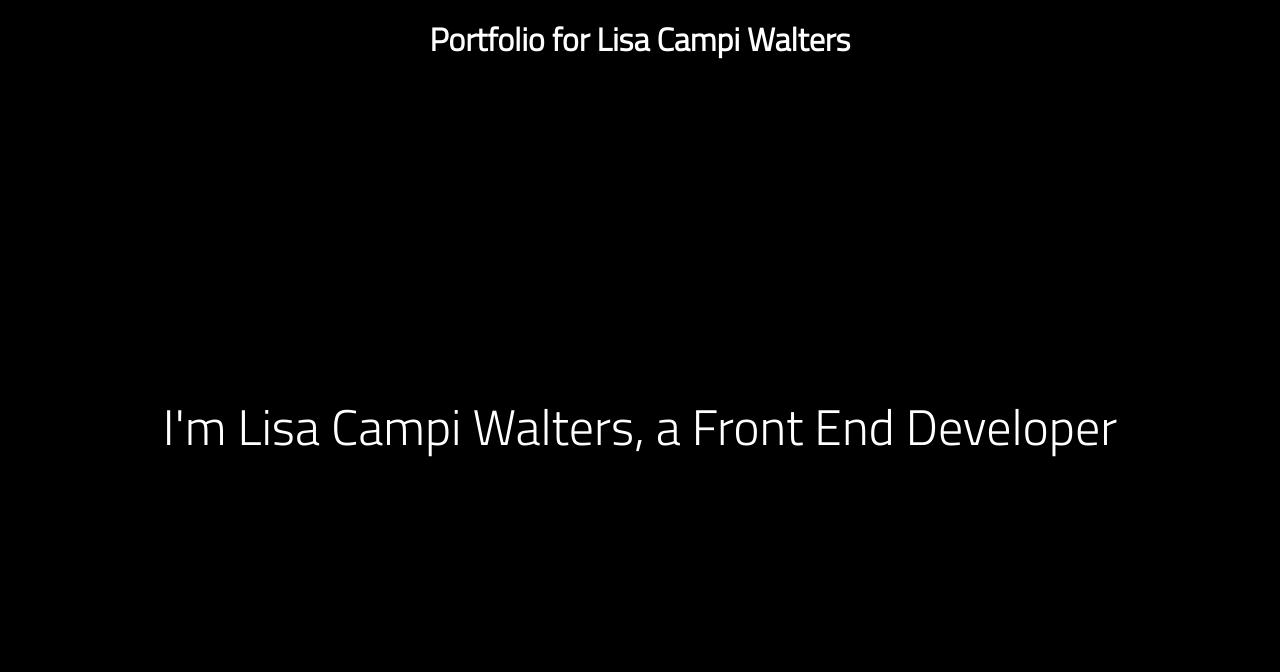
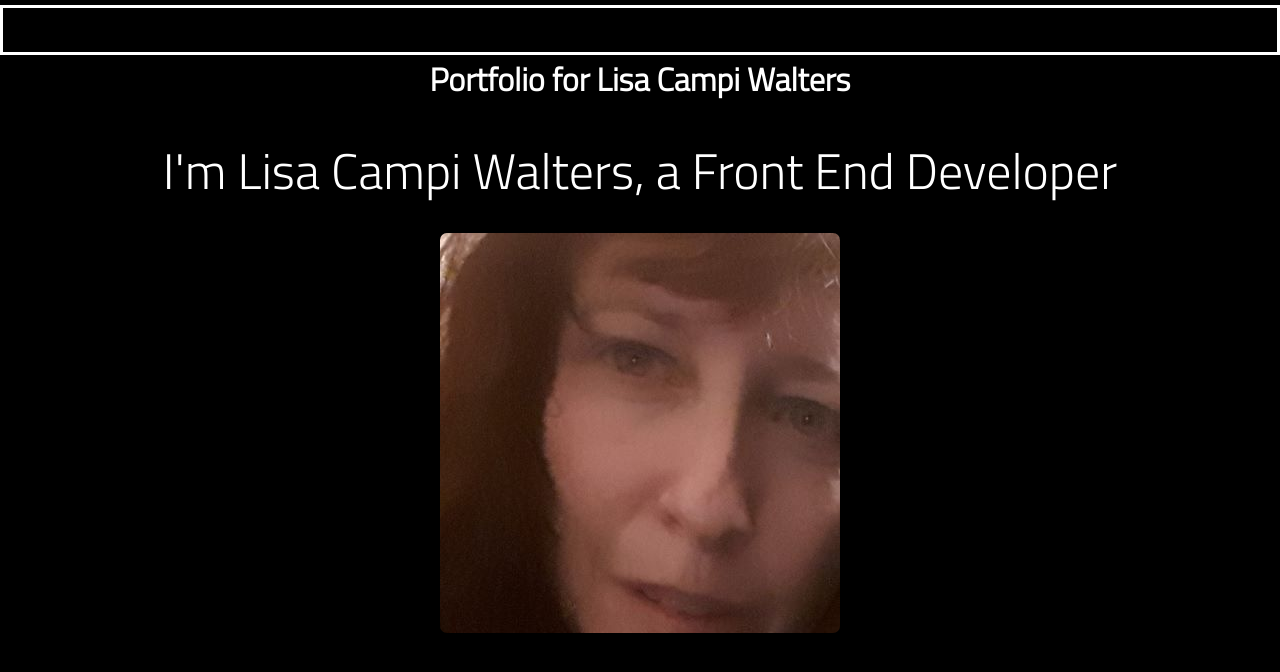
Before and after one commit to LisaPiano/lisaPortfolio, a plain HTML site: page index.html in a window 1280 px wide. Drawn offline with nearby package versions, Linux system fonts and the light colour scheme.

Commit message:
added and image

```diff
--- a/css/styles.css
+++ b/css/styles.css
@@ -8,18 +8,27 @@
 body {
     background-color: #000000;
     font-family: 'Titillium Web', sans-serif;
+    text-align: center;
 }
+
+.navbar {
+    border: 3px solid white;
+    width: 100vw;
+    height: 50px;
+    margin-top: 5px;
+    z-index: 100;
+    }
 
 /* ==================================================================
 Animations
 =================================================================== */
 
-.animate1 {
+.hi {
     background-color: black;
     font-size: 16px;
     color: white;
     position: relative;
-    animation-name: fall1;
+    animation-name: hi;
     animation-duration: 4s;
     animation-timing-function: cubic-bezier(0.1, 0.7, 1. 0.1);
     animation-fill-mode: forwards;
@@ -27,49 +36,72 @@ Animations
     padding-right: 30px;
 }
 
-@keyframes fall1 {
+@keyframes hi {
 
     0% {top: 0px; font-size: 16px; z-index: 100; background-color: black;}
     70% {top: 300px; color: white; font-size: 100px;}
-    100% {color: black; z-index: -1; background-color: light-tan;}
+    100% {top: 10px; visibility: hidden; z-index: -1;}
 }
 
-.animate2 {
+.lisa {
     font-size: 16px;
     z-index: -1;
     position: relative;
     top: 1000px;
     animation-duration: 1s;
-    animation-name: appear;
+    animation-name: lisa;
     animation-timing-function: ease-out;
     animation-delay: 3s;
     animation-fill-mode: forwards;
+    padding-left: 10px;
+    padding-right: 10px;
 }
 
 
-@keyframes appear {
-
+@keyframes lisa {
     0% {top: 500px; display: none;}
     10% {z-index: 100;}
-    100% {top: 300px; color: white; font-size: 50px;}
+    100% {top: 5px; color: white; font-size: 50px;}
 }
 
 header {
     visibility: hidden;
     font-size: 16px;
     animation-duration: 1s;
-    animation-name: magic;
+    animation-name: header;
     animation-delay: 3s;
     position: relative;
     top: 0;
     animation-fill-mode: forwards;
 }
 
-@keyframes magic {
+@keyframes header {
     0% {visibility: hidden; color: black;}
     100% {visibility: visible; color: white;}
 }
 
+
+.portfolioPic {
+    height: 400px;
+    width: 400px;
+    max-width: 100%;
+    background-image: url("img/LisaPortfolioPic2.jpg");
+    margin: 0 auto;
+    background-repeat: no-repeat;
+    margin-top: 30px;
+    border-radius: 7px;
+    /* animation-name: end;
+    animation-delay: 5s;
+    animation-duration: 1s;
+    animation-fill-mode: forwards; */
+
+}
+
+/* @keyframes end {
+    0% {visibility: hidden;}
+    100% {visibility: visible;}
+} */
+
 /* ==================================================================
 Animations
 =================================================================== */
--- a/index.html
+++ b/index.html
@@ -3,24 +3,32 @@
 <head>
     <meta http-equiv="Content-Type" content="text/html;charset=UTF-8">
     <meta name="viewport" content="width=device-width, initial-scale=1.0">
-    <title>Awesome Startup Employee Directory</title>
+    <title>Portfolio for Lisa Campi Walters</title>
     <!-- style sheets -->
     <link rel="stylesheet" href="https://cdnjs.cloudflare.com/ajax/libs/font-awesome/4.7.0/css/font-awesome.min.css">
     <link rel="preconnect" href="https://fonts.googleapis.com">
 <link rel="preconnect" href="https://fonts.gstatic.com" crossorigin>
 <link href="https://fonts.googleapis.com/css2?family=Titillium+Web:wght@300&display=swap" rel="stylesheet">
-    <link rel="stylesheet" href="css/normalize.css">
     <link rel="stylesheet" href="css/styles.css">
 </head>
 <body>
+    <div class="navbar">
+        <nav class="nav"></nav>
+    </div>
     <header>
         <h1>Portfolio for Lisa Campi Walters</h1>
     </header>
 
-    <div class="animate1">
+    <div class="hi">
     <p>Hi!</p>
     </div>
 
-    <div class="animate2">
+    <div class="lisa">
         <p>I'm Lisa Campi Walters, a Front End Developer</p>
     </div>
+
+    <div class="portfolioPic">
+    </div>
+
+</body>
+</html>
```
Also changed, not shown: css/img/LisaPortfolioPic2.jpg (added).
